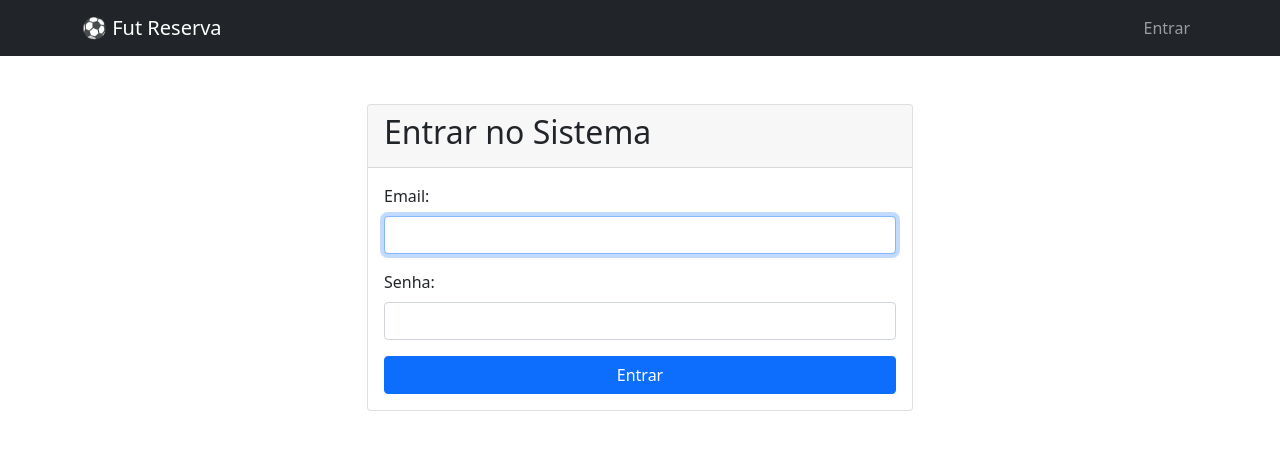
After one commit to lfslDEV/Aluguel-de-Campos, a Django app: page /contas/login/ in a window 1280 px wide. The commit adds this page. Shown: the top 450 px of the page. Run offline with Django 5.2, Linux system fonts and the light colour scheme.

Commit message:
Corrigido pagina de login

```diff
--- a/core/urls.py
+++ b/core/urls.py
@@ -1,11 +1,9 @@
 from django.urls import path
-from . import views
 from .views import busca_campos, solicitar_reserva, minhas_reservas
 
 
 urlpatterns = [
-    path('', views.busca_campos, name='login'),
-    path('busca/', busca_campos, name='busca_campos'),
+    path('', busca_campos, name='busca_campos'),
     path('reserva/<int:campo_id>/', solicitar_reserva, name='solicitar_reserva'),
     path('minhas_reservas/', minhas_reservas, name='minhas_reservas'),
 ]
--- a/locacao_campos/settings.py
+++ b/locacao_campos/settings.py
@@ -128,3 +128,6 @@ STATIC_URL = 'static/'
 # https://docs.djangoproject.com/en/5.2/ref/settings/#default-auto-field
 
 DEFAULT_AUTO_FIELD = 'django.db.models.BigAutoField'
+
+LOGIN_URL = 'login'
+LOGIN_REDIRECT_URL = 'busca_campos'
--- a/locacao_campos/urls.py
+++ b/locacao_campos/urls.py
@@ -3,6 +3,8 @@ from django.urls import path, include
 
 urlpatterns = [
     path('admin/', admin.site.urls),
-    path('contas/', include('django.contrib.auth.urls')),  # url para a autenticação de usuários
-    path('', include('core.urls')), # url para o app core
+
+    path('contas/', include('django.contrib.auth.urls')),
+
+    path('', include('core.urls')),
 ]
--- a/templates/core/busca_campos.html
+++ b/templates/core/busca_campos.html
@@ -21,7 +21,7 @@
                     <div class="card-body">
                         <h5 class="card-title">{{ campo.nome_clube }}</h5>
                         <p class="card-text"><strong>Endereço:</strong> {{ campo.endereco }}</p>
-                        <p class="card-text"><strong>Dimensão:</strong> {{ campo.dimensoes }}</p>
+                        <p class="card-text"><strong>Dimensão:</strong> {{ campo.dimensao }}</p>
                         <p class="card-text"><strong>Preço por Hora:</strong> R$ {{ campo.preco_por_hora }}</p>
 
                         <a href="{% url 'solicitar_reserva' campo.id %}" class="btn btn-success">Reservar</a>
--- a/templates/core/login.html
+++ /dev/null
@@ -1,6 +0,0 @@
-<h2>LOGIN</h2>
-<form method="post">
-    {% csrf_token %}
-    {{ form.as_p }}
-    <button type="submit">Login</button>
-</form>
--- a/templates/home.html
+++ b/templates/home.html
@@ -23,6 +23,7 @@
     </nav>
 
     {% block content %}
+
     {% endblock %}
 </body>
 </html>
--- /dev/null
+++ b/templates/registration/login.html
@@ -0,0 +1,41 @@
+{% extends 'home.html' %}
+
+{% block title %}Entrar{% endblock %}
+
+{% block content %}
+<div class="container mt-5">
+    <div class="row justify-content-center">
+        <div class="col-md-6">
+            <div class="card">
+                <div class="card-header">
+                    <h2>Entrar no Sistema</h2>
+                </div>
+                <div class="card-body">
+                    {% if form.errors %}
+                        <div class="alert alert-danger">
+                            Seu nome de usuário e senha não correspondem. Por favor, tente novamente.
+                        </div>
+                    {% endif %}
+
+                    <form method="post" action="{% url 'login' %}">
+                        {% csrf_token %}
+
+                        <div class="mb-3">
+                            <label for="id_username" class="form-label">Email:</label>
+                            <input type="text" name="username" autofocus class="form-control" required id="id_username">
+                        </div>
+
+                        <div class="mb-3">
+                            <label for="id_password" class="form-label">Senha:</label>
+                            <input type="password" name="password" class="form-control" required id="id_password">
+                        </div>
+
+                        <button type="submit" class="btn btn-primary w-100">Entrar</button>
+                        <input type="hidden" name="next" value="{{ next }}">
+                    </form>
+                </div>
+            </div>
+        </div>
+    </div>
+</div>
+{% endblock %}
```
